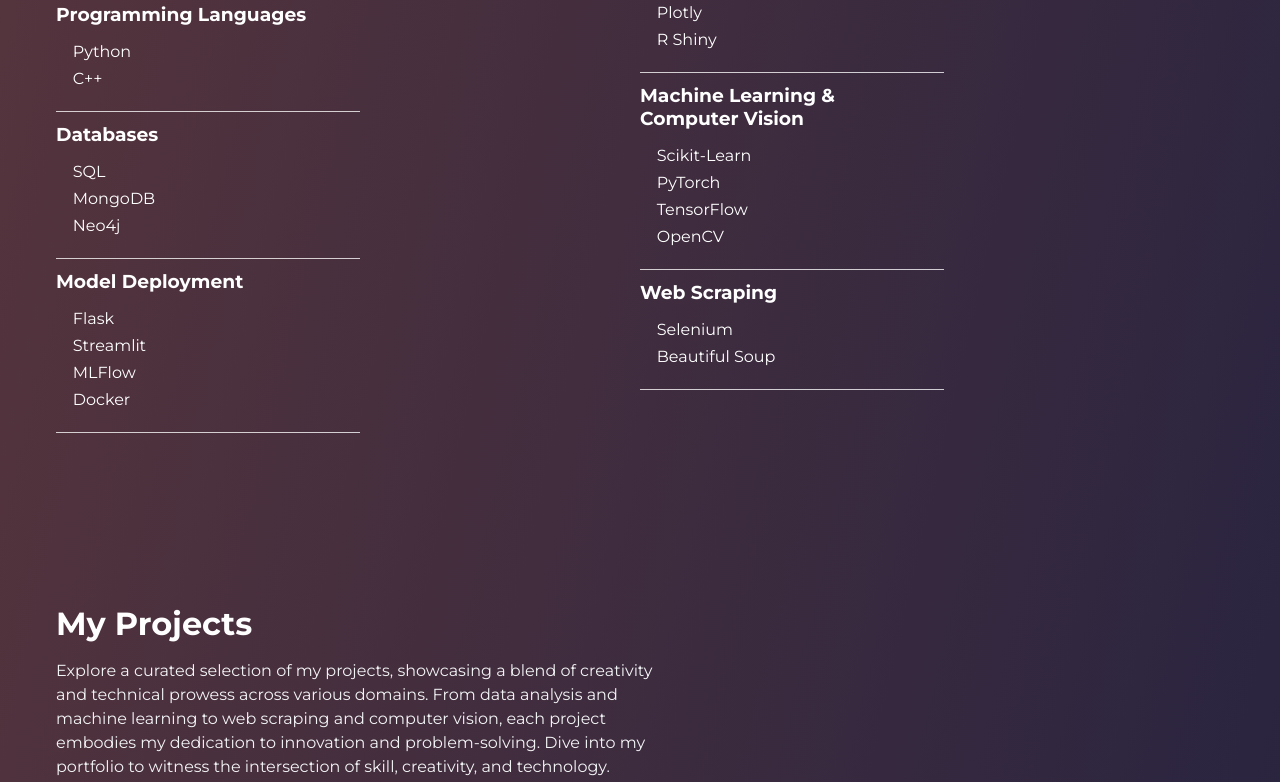
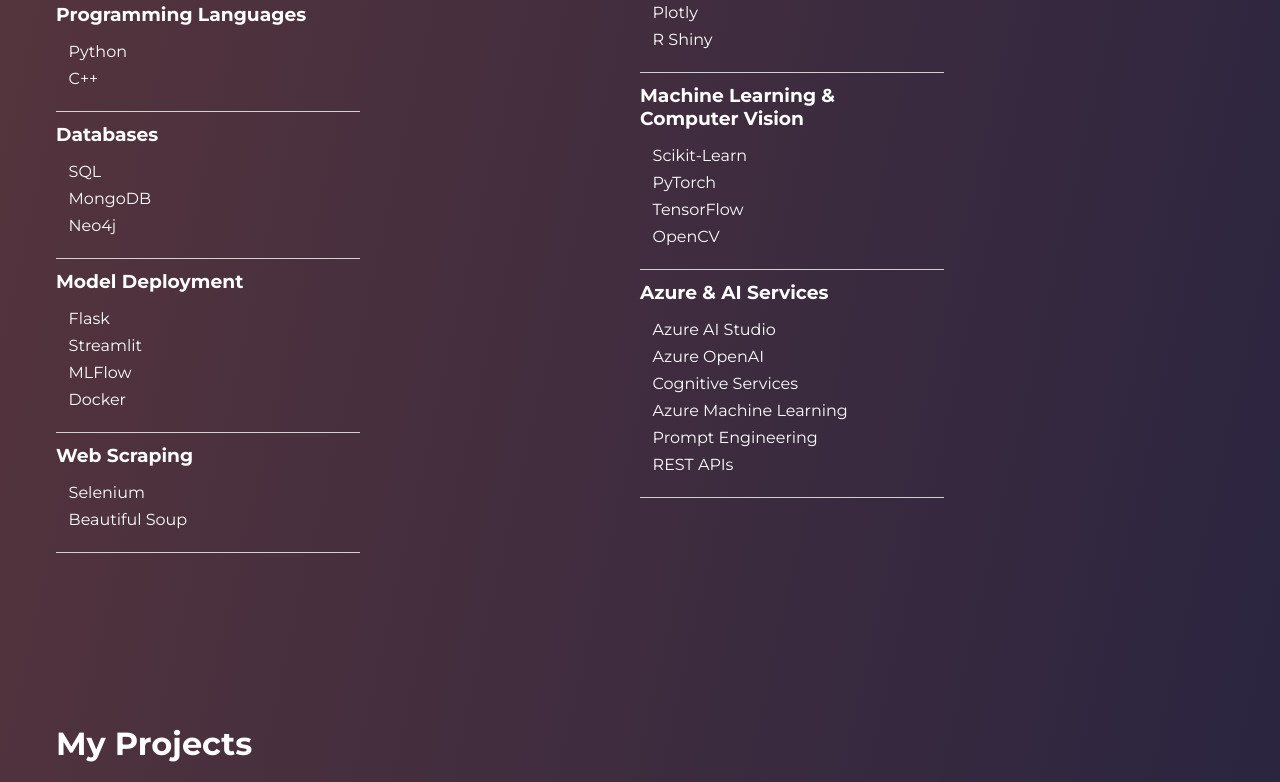
Before and after one commit to Niticodersh/Portfolio_v2, a plain HTML site: page index.html in a window 1280 px wide. Shown: the part 2042-2824 px from the top of the page. Drawn offline with nearby package versions, Linux system fonts and the light colour scheme.

Commit message:
azure skills added

```diff
--- a/index.html
+++ b/index.html
@@ -105,66 +105,81 @@
     <div class="column">
       <h3>Web Development</h3>
       <ul>
-            <li>&nbsp &nbsp HTML</li>
-            <li>&nbsp &nbsp CSS</li>
-            <li>&nbsp &nbsp JavaScript</li>
-             <!-- Add progress bars -->
-
+        <li>&nbsp;&nbsp; HTML</li>
+        <li>&nbsp;&nbsp; CSS</li>
+        <li>&nbsp;&nbsp; JavaScript</li>
         <li>______________________________________</li>
       </ul>
+
       <h3>Programming Languages</h3>
       <ul>
-            <li>&nbsp &nbsp Python</li>
-            <li>&nbsp &nbsp C++</li>
+        <li>&nbsp;&nbsp; Python</li>
+        <li>&nbsp;&nbsp; C++</li>
         <li>______________________________________</li>
       </ul>
+
       <h3>Databases</h3>
       <ul>
-            <li>&nbsp &nbsp SQL</li>
-            <li>&nbsp &nbsp MongoDB</li>
-            <li>&nbsp &nbsp Neo4j</li>
+        <li>&nbsp;&nbsp; SQL</li>
+        <li>&nbsp;&nbsp; MongoDB</li>
+        <li>&nbsp;&nbsp; Neo4j</li>
         <li>______________________________________</li>
       </ul>
+
       <h3>Model Deployment</h3>
       <ul>
-            <li>&nbsp &nbsp Flask</li>
-            <li>&nbsp &nbsp Streamlit</li>
-            <li>&nbsp &nbsp MLFlow</li>
-            <li>&nbsp &nbsp Docker</li>
+        <li>&nbsp;&nbsp; Flask</li>
+        <li>&nbsp;&nbsp; Streamlit</li>
+        <li>&nbsp;&nbsp; MLFlow</li>
+        <li>&nbsp;&nbsp; Docker</li>
         <li>______________________________________</li>
       </ul>
+
+
+      <h3>Web Scraping</h3>
+      <ul>
+        <li>&nbsp;&nbsp; Selenium</li>
+        <li>&nbsp;&nbsp; Beautiful Soup</li>
+        <li>______________________________________</li>
+      </ul>
+
     </div>
 
     <!-- Right Column -->
     <div class="column">
       <h3>Data Science</h3>
       <ul>
-            <li>&nbsp &nbsp Pandas</li>
-            <li>&nbsp &nbsp Numpy</li>
-            <li>&nbsp &nbsp Matplotlib</li>
-            <li>&nbsp &nbsp Scipy</li>
-            <li>&nbsp &nbsp Plotly</li>
-            <li>&nbsp &nbsp R Shiny</li>
+        <li>&nbsp;&nbsp; Pandas</li>
+        <li>&nbsp;&nbsp; Numpy</li>
+        <li>&nbsp;&nbsp; Matplotlib</li>
+        <li>&nbsp;&nbsp; Scipy</li>
+        <li>&nbsp;&nbsp; Plotly</li>
+        <li>&nbsp;&nbsp; R Shiny</li>
         <li>______________________________________</li>
       </ul>
+
       <h3>Machine Learning & <br> Computer Vision</h3>
       <ul>
-            <li>&nbsp &nbsp Scikit-Learn</li>
-            <li>&nbsp &nbsp PyTorch</li>
-            <li>&nbsp &nbsp TensorFlow</li>
-            <li>&nbsp &nbsp OpenCV</li>
+        <li>&nbsp;&nbsp; Scikit-Learn</li>
+        <li>&nbsp;&nbsp; PyTorch</li>
+        <li>&nbsp;&nbsp; TensorFlow</li>
+        <li>&nbsp;&nbsp; OpenCV</li>
         <li>______________________________________</li>
       </ul>
-          <h3>Web Scraping</h3>
+
+      <h3>Azure & AI Services</h3>
       <ul>
-            <li>&nbsp &nbsp Selenium</li>
-            <li>&nbsp &nbsp Beautiful Soup</li>
+        <li>&nbsp;&nbsp; Azure AI Studio</li>
+        <li>&nbsp;&nbsp; Azure OpenAI</li>
+        <li>&nbsp;&nbsp; Cognitive Services</li>
+        <li>&nbsp;&nbsp; Azure Machine Learning</li>
+        <li>&nbsp;&nbsp; Prompt Engineering</li>
+        <li>&nbsp;&nbsp; REST APIs</li>
         <li>______________________________________</li>
       </ul>
     </div>
   </div>
 </section>
-
 
 
 
```
Lines whose indentation alone changed are shown as unchanged.
